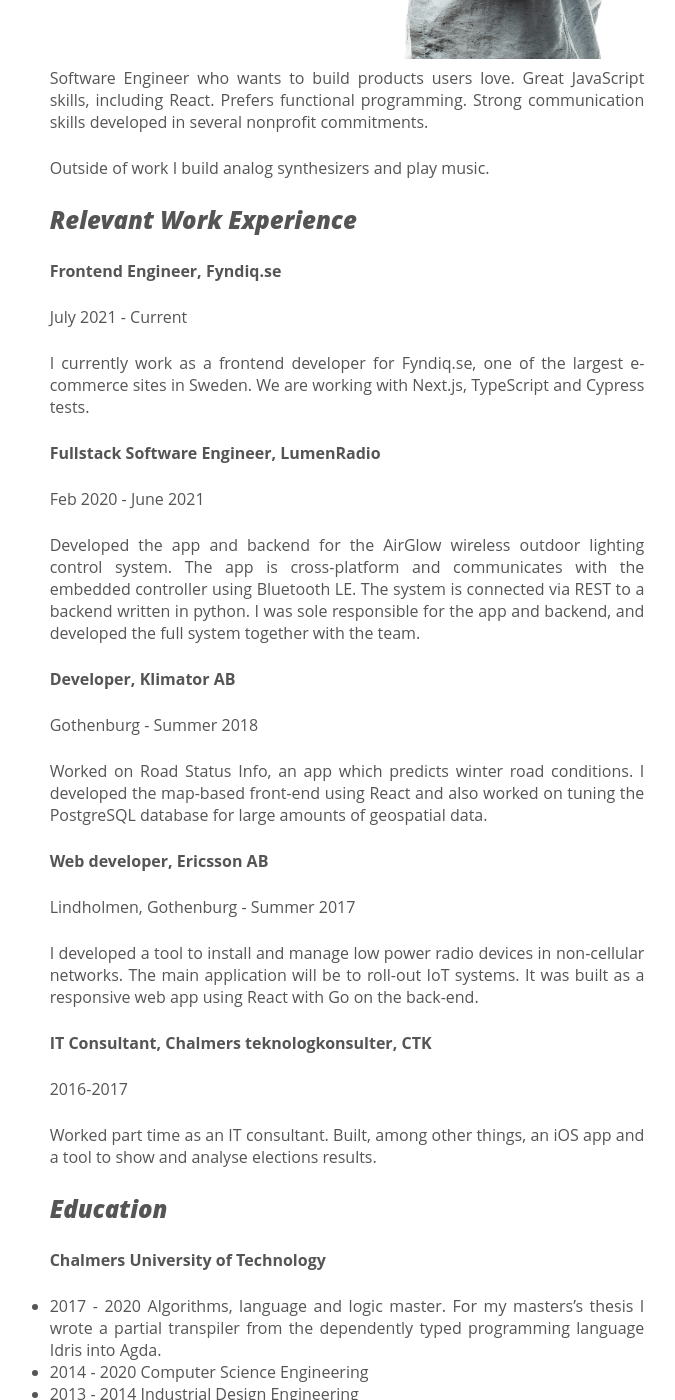
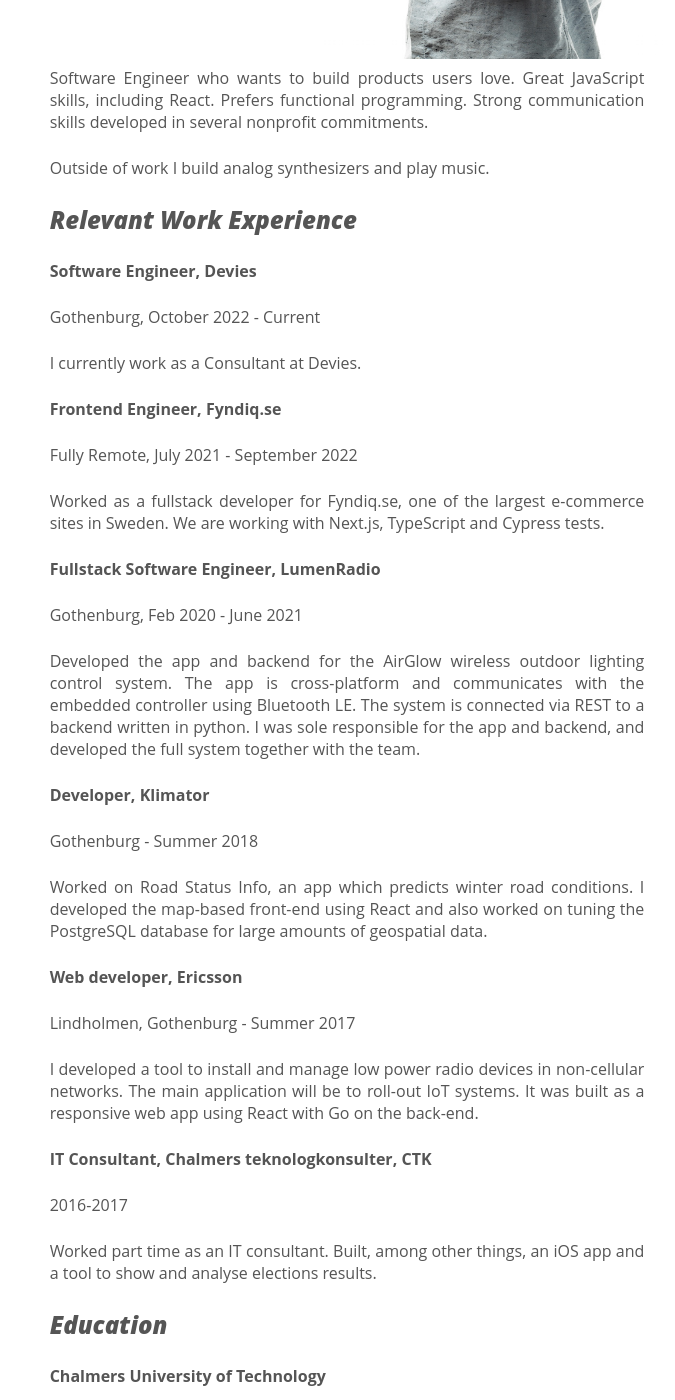
Before and after one commit to karljakoblarsson/karljakoblarsson.github.io, a Jekyll site: the page built from cv.md, in a window 1280 px wide and 1400 px high, scrolled down 592 px. Shown: the whole window, without its empty margins (293-968 px from the left). Built offline with Jekyll 4.4.1, drawn with Linux system fonts in a browser that asks for light colours.

Commit message:
Add Devies

```diff
--- a/cv.md
+++ b/cv.md
@@ -16,17 +16,22 @@ Outside of work I build analog synthesizers and play music.
 Relevant Work Experience
 ---------------
 
+### Software Engineer, Devies
+Gothenburg, October 2022 - Current
+
+I currently work as a Consultant at Devies.
+
 ### Frontend Engineer, Fyndiq.se
-July 2021 - Current
+Fully Remote, July 2021 - September 2022
 
-I currently work as a frontend developer for Fyndiq.se, one of the largest
+Worked as a fullstack developer for Fyndiq.se, one of the largest
 e-commerce sites in Sweden.
 We are working with Next.js, TypeScript and Cypress tests.
 
 
 
 ### Fullstack Software Engineer, LumenRadio
-Feb 2020 - June 2021
+Gothenburg, Feb 2020 - June 2021
 
 Developed the app and backend for the AirGlow wireless outdoor lighting control
 system. The app is cross-platform and communicates with the embedded
@@ -35,7 +40,7 @@ written in python. I was sole responsible for the app and backend, and developed
 the full system together with the team.
 
 
-### Developer, Klimator AB
+### Developer, Klimator
 Gothenburg - Summer 2018
 
 Worked on Road Status Info, an app which predicts winter road conditions.
@@ -43,7 +48,7 @@ I developed the map-based front-end using React and also worked on tuning the
 PostgreSQL database for large amounts of geospatial data.
 
 
-### Web developer, Ericsson AB
+### Web developer, Ericsson
 Lindholmen, Gothenburg - Summer 2017
 
 I developed a tool to install and manage low power radio devices in non-cellular
```
